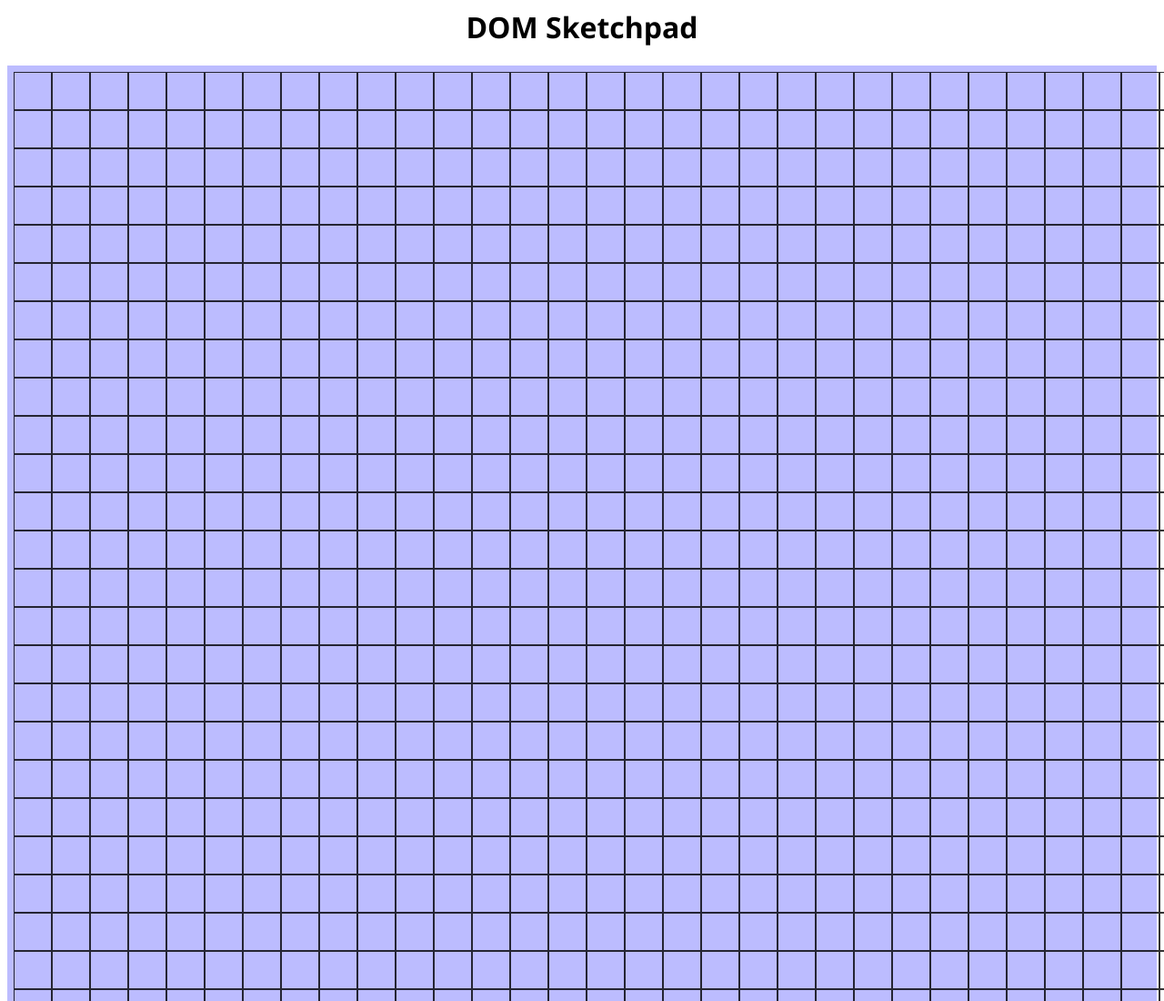
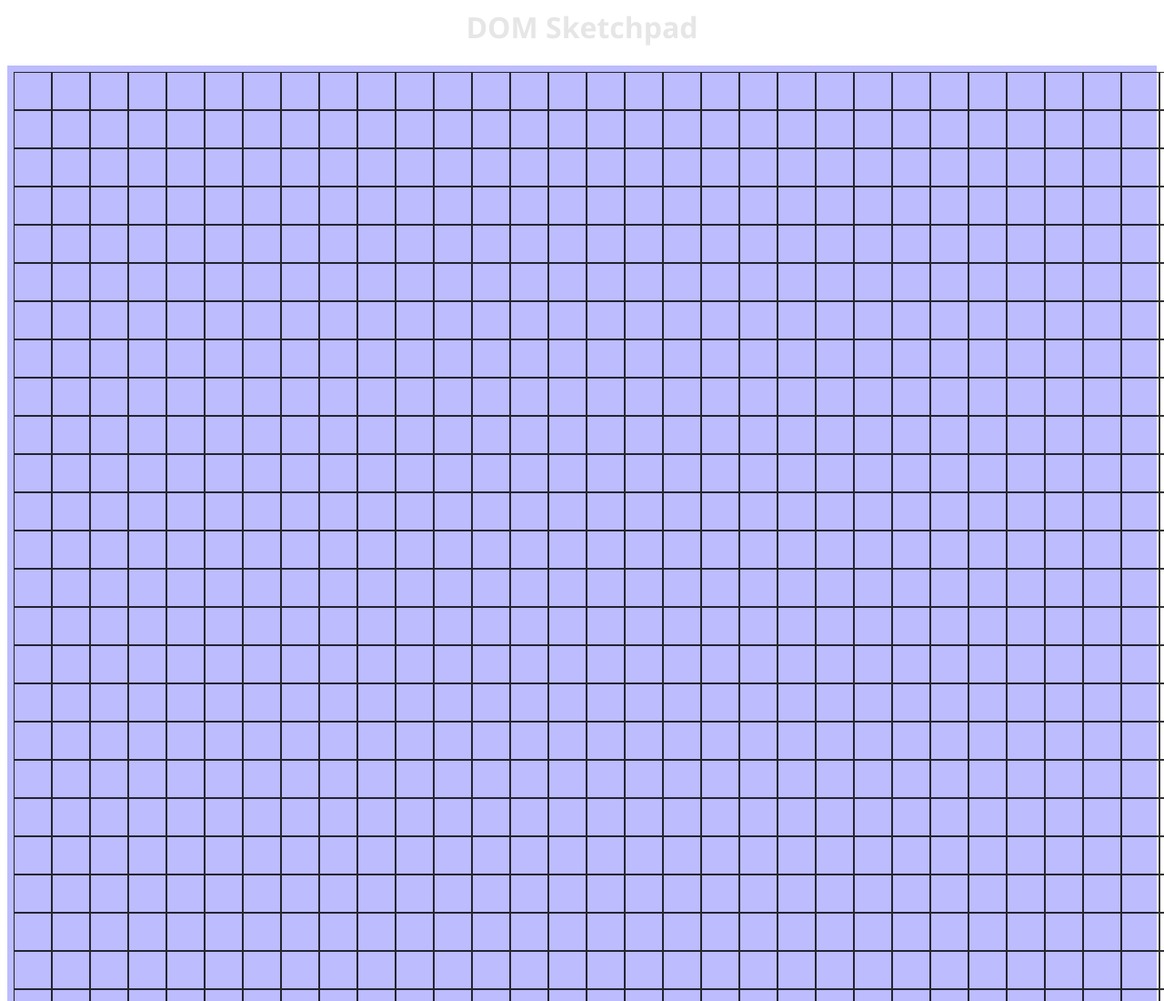
Before and after one commit to carlco21/sketch, a plain HTML site: page DOMGrid.html in a window 1280 px wide. Shown: the top 1100 px of the page at 91% size. Drawn offline with Linux system fonts and the light colour scheme.

Commit message:
Update stylesheet

```diff
--- a/style.css
+++ b/style.css
@@ -1,5 +1,6 @@
 h1 {
     position:relative;
     text-align: center;
+    color: rgb(230,230,230);
     font-family:'Segoe UI', Tahoma, Geneva, Verdana, sans-serif;
 }
```
